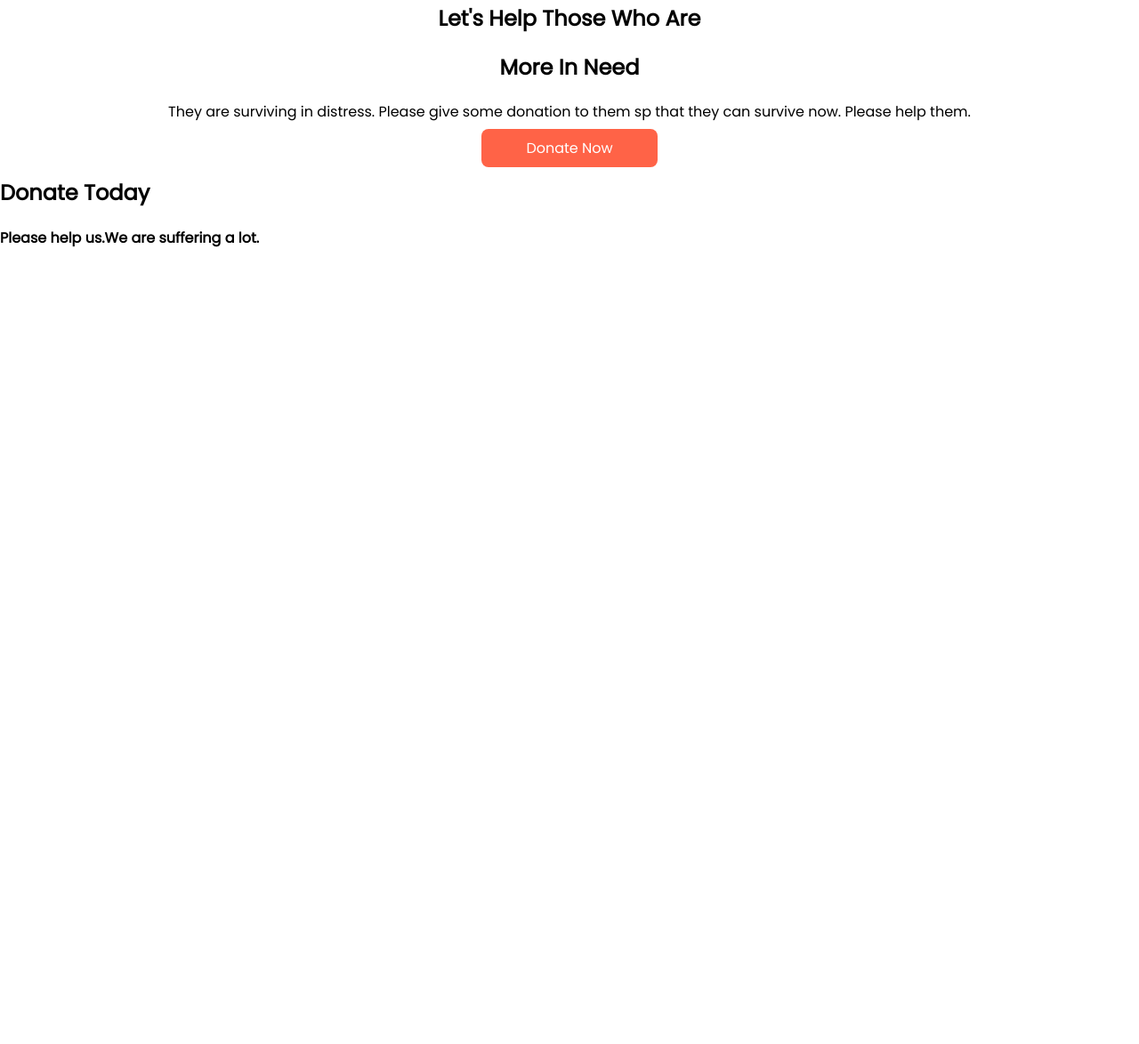
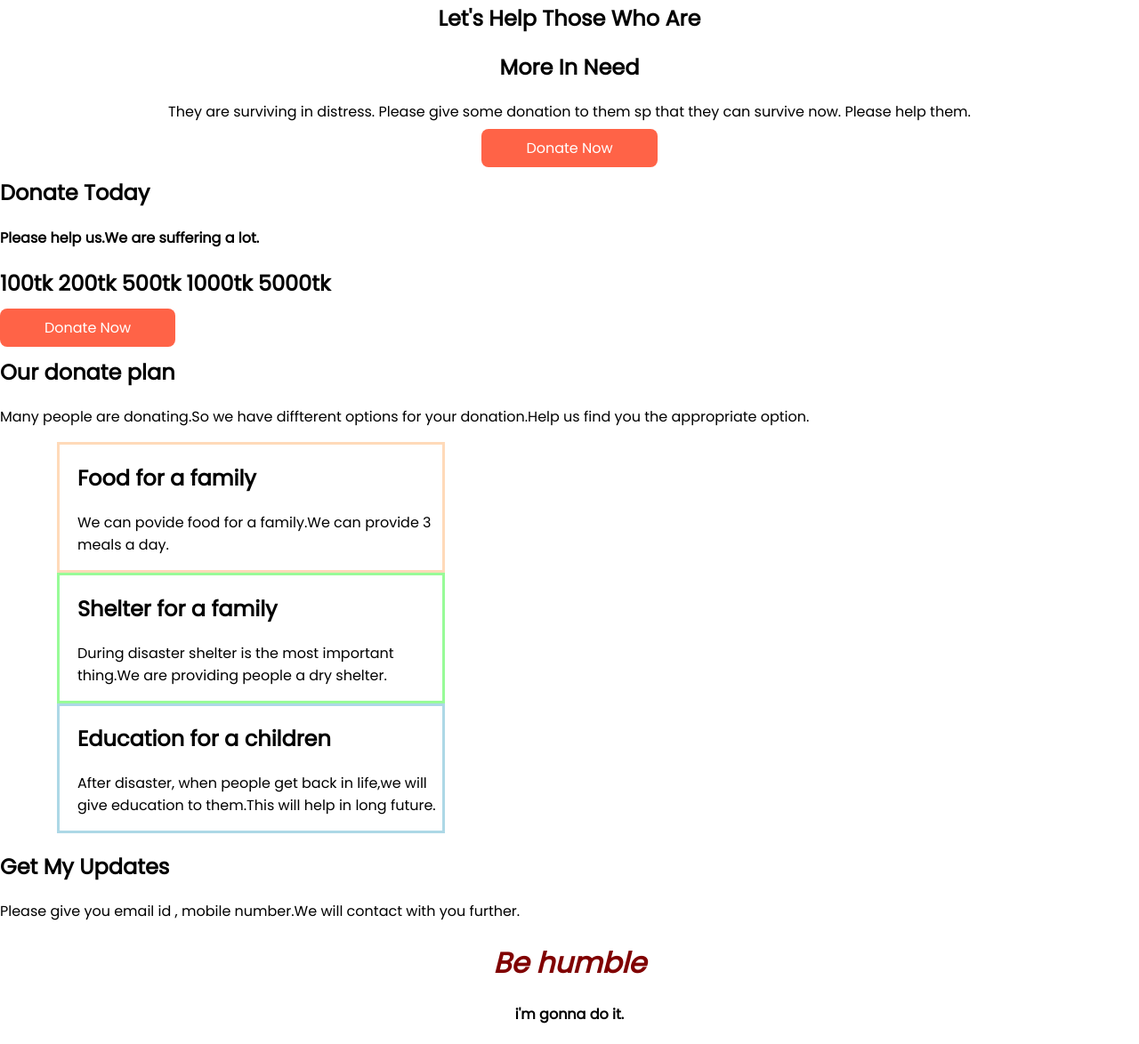
Before and after one commit to ZuhiNaz1/donate-today, a plain HTML site: page index.html in a window 1280 px wide. Shown: the part 984-2158 px from the top of the page at 89% size. Before the commit the page ends 1285 px from the top, so only its background shows below. Drawn offline with Linux system fonts and the light colour scheme.

Commit message:
boder and footer

```diff
--- a/index.html
+++ b/index.html
@@ -31,8 +31,48 @@
             <h2>Donate Today</h2>
             <h4>Please help us.We are suffering a lot.</h4>
         </div>
+        <div>
+            <h2>100tk 200tk 500tk 1000tk 5000tk</h2>
+            <a class="link-button" target="_blank" href="https://www.linkedin.com/company/pogramminghero/">Donate
+                Now</a>
+        </div>
+    </section>
+    <section class="donate-plan">
+        <div>
+            <h1>Our donate plan</h1>
+            <p>Many people are donating.So we have diffterent options for your donation.Help us find you the appropriate
+                option.</p>
+        </div>
+        <div class="flexible-container">
+            <div id="food-for-family" class="plan-area">
+                <h2>Food for a family</h2>
+                <p>We can povide food for a family.We can provide 3 meals a day. </p>
+            </div>
+            <div id="shelter-for-family" class="plan-area">
+                <h2>Shelter for a family</h2>
+                <p>During disaster shelter is the most important thing.We are providing people a dry shelter.</p>
+            </div>
+            <div id="education-for-childen" class="plan-area">
+                <h2>Education for a children</h2>
+                <p>After disaster, when people get back in life,we will give education to them.This will help in long
+                    future.</p>
+            </div>
+        </div>
+    </section>
+    </section>
+    <section class="my-updates">
+        <h1>Get My Updates</h1>
+        <p>Please give you email id , mobile number.We will contact with you further.</p>
     </section>
 
 </body>
+<footer class="last-side">
+    <div class="humble">
+        <h1>Be humble</h1>
+    </div>
+    <div class="do-it">
+        <h4>i'm gonna do it.</h4>
+    </div>
+</footer>
 
 </html>
--- a/style.css
+++ b/style.css
@@ -22,3 +22,46 @@ body {
     color: white;
     font-weight: 550;
 }
+
+.width {
+    width: 50%;
+    padding: 2%;
+    text-align: center;
+
+}
+
+.plan-area {
+    width: 32%;
+    padding-left: 20px;
+    margin-left: 5%;
+    margin-right: 5%;
+}
+
+#food-for-family {
+    border: 3px solid peachpuff;
+}
+
+#shelter-for-family {
+    border: 3px solid palegreen;
+}
+
+#education-for-childen {
+    border: 3px solid lightblue;
+}
+
+.humble {
+    font-style: italic;
+    font-weight: 700;
+    color: maroon;
+    text-align: center;
+}
+
+.do-it {
+    text-align: center;
+    color: black;
+    font-weight: 200;
+}
+
+#last-side {
+    background-color: black;
+}
```
